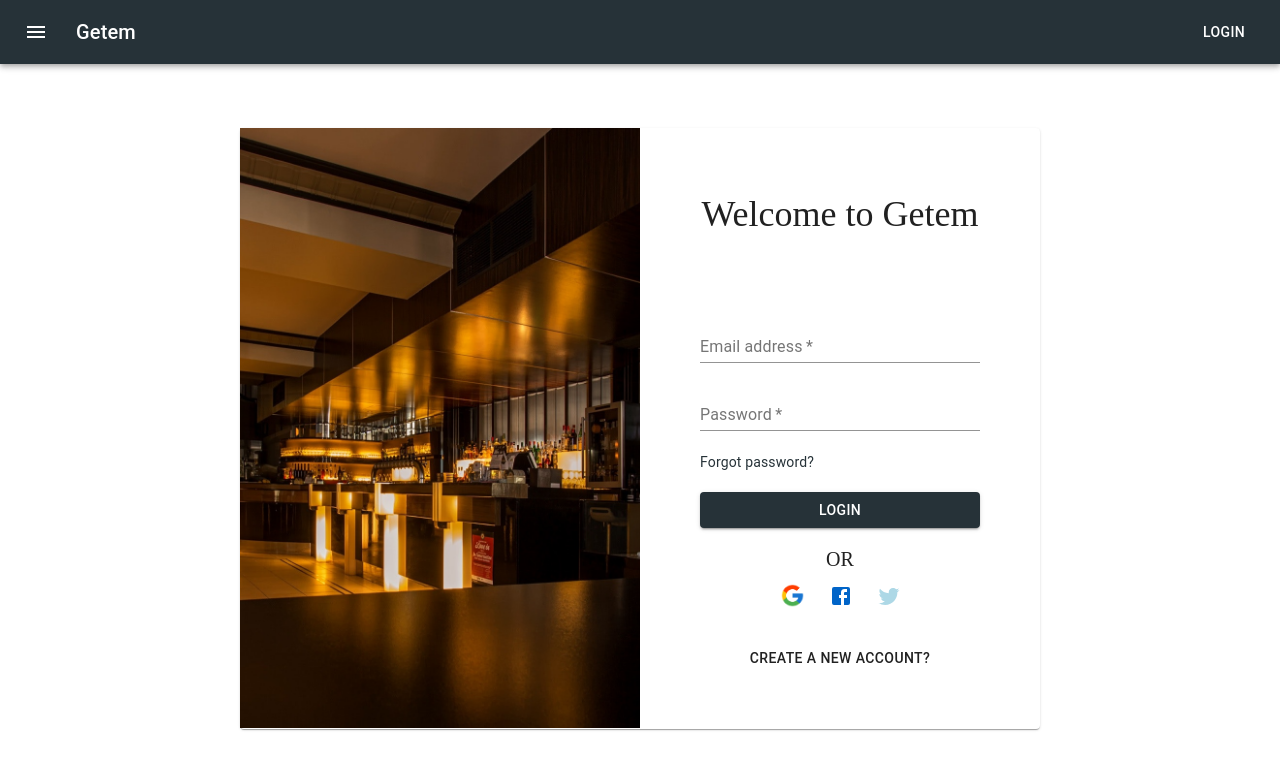
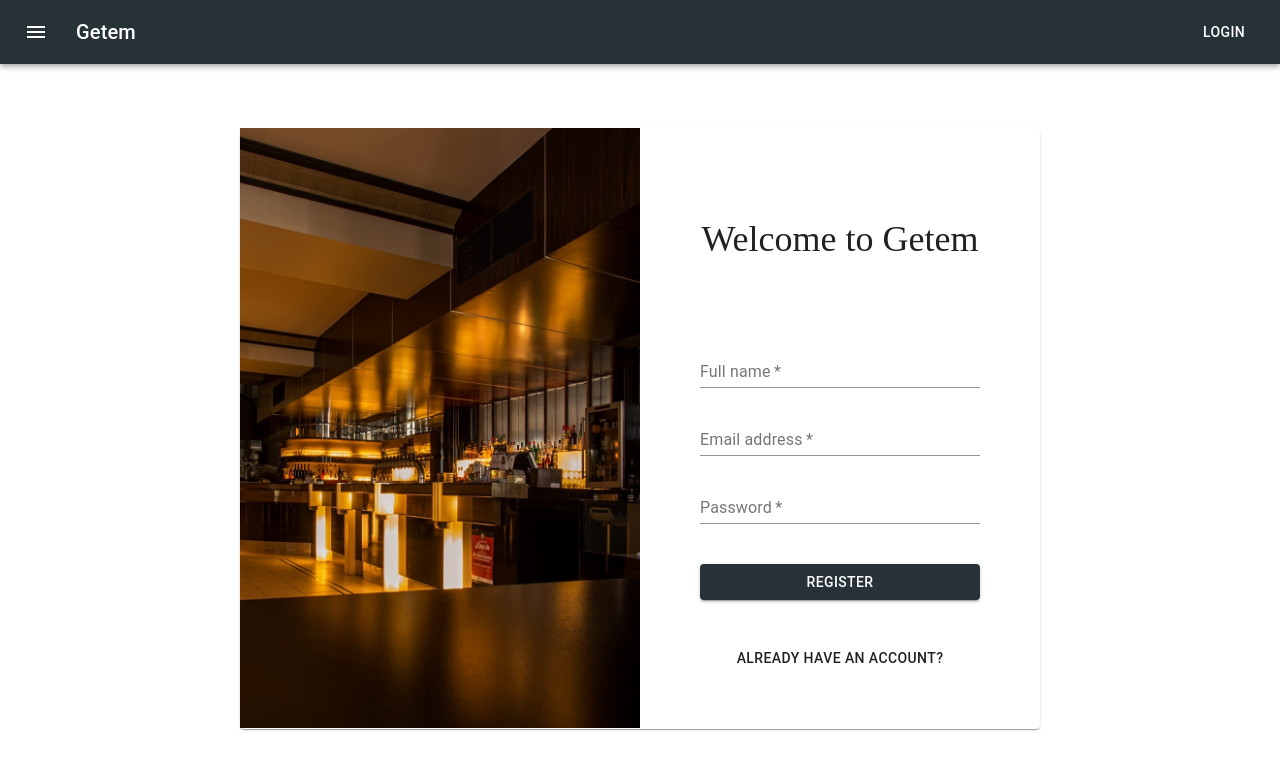
Before and after one commit to Anteneh-AJ/Getami.WEB, a React (Create React App) app: page / in a window 1280 px wide. Shown: the top 770 px of the page. Built offline with nearby package versions, Linux system fonts and the light colour scheme.

Commit message:
added register page

```diff
--- /dev/null
+++ b/src/account/pages/register/register.scss
@@ -0,0 +1,19 @@
+.register-container {
+  margin-top: 5%;
+  .register-side-description {
+    height: 600px;
+    background-image: url("../../../assets/images/sample.jpg");
+    background-position: center;
+    background-size: cover;
+    margin-bottom: -66px;
+  }
+  .register-paper {
+    width: 800px;
+    margin: auto;
+  }
+  @media screen and (max-width: 600px) {
+    .register-side-description {
+      display: none;
+    }
+  }
+}
--- /dev/null
+++ b/src/account/pages/register/register.tsx
@@ -0,0 +1,59 @@
+import React from "react";
+import { Container, Box, TextField, Paper, Button } from "@material-ui/core";
+import "./register.scss";
+
+export function Register() {
+    return (
+        <Container className={"register-container"}>
+            <Paper className={"register-paper"}>
+                <Box width={"50%"} display={"inline-block"} className={"register-side-description"}>
+                </Box>
+                <Box marginBottom={"5%"} width={"50%"} display={"inline-block"}>
+                    <form>
+                        <Box margin={"10% 0% 20% 0%"}>
+                            <Box fontSize={36} fontWeight={"light"} textAlign={"center"}>
+                                Welcome to Getem
+                            </Box>
+                        </Box>
+                        <Box margin={"5% 15% 5% 15%"} >
+                            <TextField
+                                label={"Full name"}
+                                name={"name"}
+                                fullWidth
+                                required
+                            />
+                        </Box>
+                        <Box margin={"5% 15% 5% 15%"} >
+                            <TextField
+                                label={"Email address"}
+                                name={"email"}
+                                fullWidth
+                                required
+                            />
+                        </Box>
+                        <Box margin={"5% 15% 10% 15%"}>
+                            <TextField
+                                label={"Password"}
+                                name={"email"}
+                                fullWidth
+                                required
+                            />
+                        </Box>
+
+                        <Box margin={"5% 15% 10% 15%"}>
+                            <Button fullWidth color={"primary"} variant={'contained'}>
+                                Register
+                            </Button>
+                        </Box>
+                        <Box margin={"3%"} borderBottom={"black"} textAlign={"center"}>
+                            <Button>
+                                Already have an account?
+                            </Button>
+                        </Box>
+                    </form>
+                </Box>
+
+            </Paper>
+        </Container>
+    )
+}
--- a/src/defualt/pages/default-page/default-page.tsx
+++ b/src/defualt/pages/default-page/default-page.tsx
@@ -1,5 +1,5 @@
 import React from 'react'
-import { Login } from "../../../account/pages/login/login"
+import { Register } from "../../../account/pages/register/register"
 import { Header } from "../../../shared/components/header/header";
 import { Box } from '@material-ui/core';
 
@@ -7,7 +7,7 @@ export function DefaultPage() {
     return (
         <Box bgcolor={"primary"}>
             <Header />
-            <Login />
+            <Register />
         </Box>
     );
 }
```
